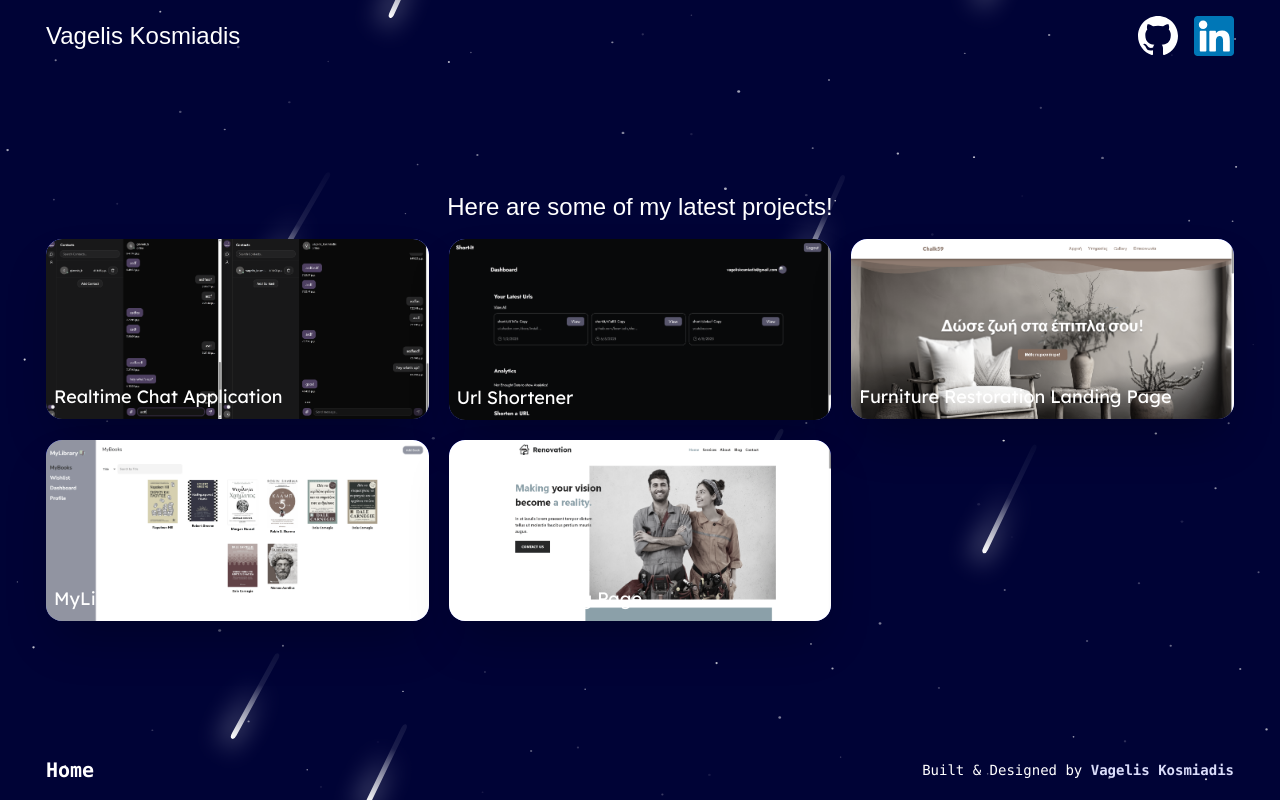
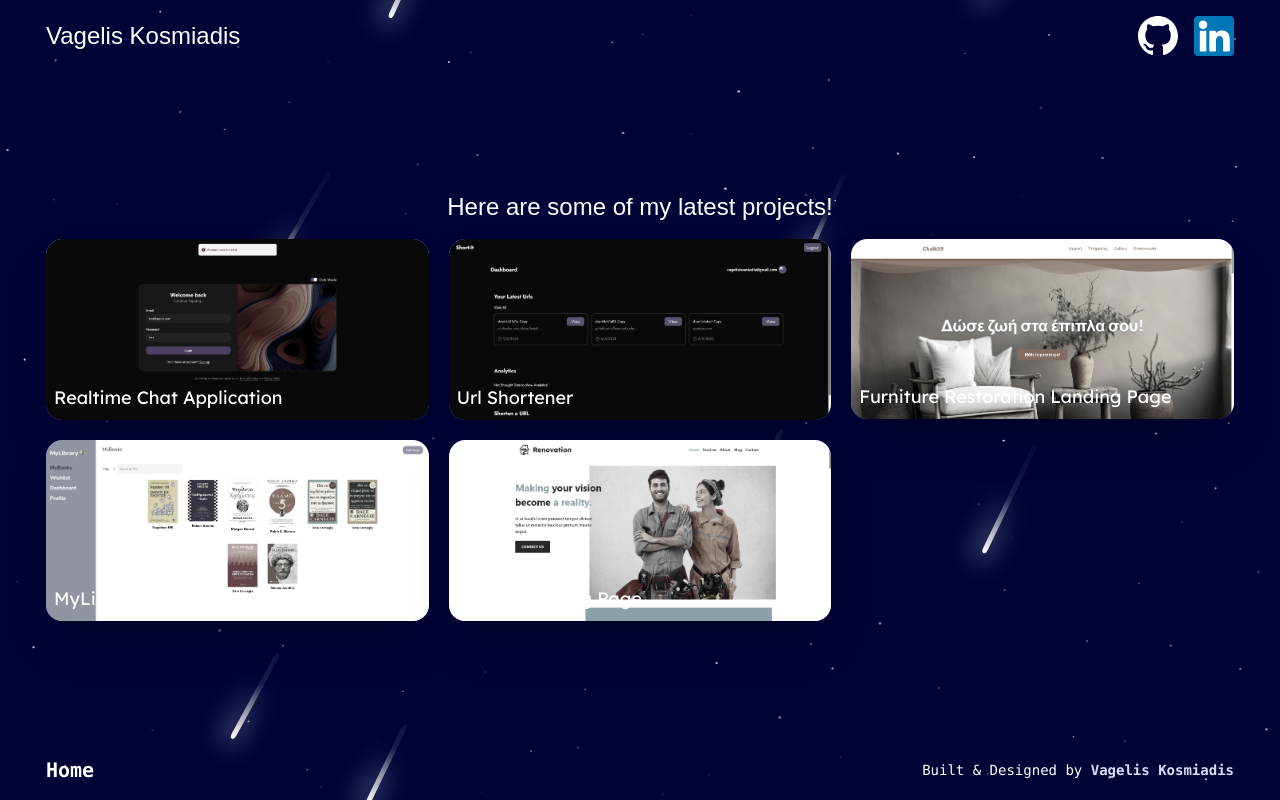
Before and after one commit to kosmiadis/portfolio-site, a React (Vite) app: page /projects in a window 1280 px wide. Built offline with nearby package versions, Linux system fonts and the light colour scheme; a web font is replaced by a local one.

Commit message:
Fixed images load errors

```diff
--- a/src/data/data.ts
+++ b/src/data/data.ts
@@ -38,7 +38,7 @@ export const APP_DATA: APP_DATA_TYPE = {
            title: 'Realtime Chat Application',
            description: 'A modern, full-stack realtime chat application featuring user authentication, live messaging, and online/offline presence detection. Built with Socket.IO for bi-directional communication and Radix UI for a polished interface, the app supports theming (light/dark mode), responsive design, and smooth user feedback through Sonner toasts. TanStack Query handles data fetching and caching, ensuring a seamless and reactive user experience. Users can send messages, see others’ online status in real time, and enjoy a sleek, highly interactive interface.',
            techStack: ['React.js', 'Node.js', 'Express.js', 'MongoDB', 'Typescript', 'Socket.io'],
-           featuredImg: '/src/assets/chat.png',
+           featuredImg: '/chat-app/chat_1.png',
            images: [
                '/chat-app/chat_1.png',
                '/chat-app/chat_2.png',
@@ -58,7 +58,7 @@ export const APP_DATA: APP_DATA_TYPE = {
             title: 'Url Shortener',
             description: 'A full-stack URL shortener application with real-time analytics and secure user interaction. Each generated URL includes detailed usage statistics visualized through interactive charts. Users can manage their links with visibility toggles, enabling or disabling access. The project emphasizes both frontend interactivity and backend security, incorporating features like JWT authentication and encrypted user data.',
             techStack: ['React.js', 'Node.js', 'Express.js', 'MongoDB', 'Typescript'],
-            featuredImg: '/src/assets/url.png',
+            featuredImg:'/url_shortener/url_1.png',
             images: [
                 '/url_shortener/url_1.png',
                 '/url_shortener/url_2.png',
@@ -82,7 +82,7 @@ export const APP_DATA: APP_DATA_TYPE = {
             title: 'Furniture Restoration Landing Page',
             description: 'A simple landing page built for a local furniture restoration business. Developed using EJS templating and Express.js, the site includes a functional contact form with real-time email validation and integrated email delivery via Nodemailer. This project emphasizes clean design for small business needs.',
             techStack: ['Express.js', 'EJS', 'Node.js'],
-            featuredImg: './src/assets/chalk59.png',
+            featuredImg: '/chalk59/chalk59_1.png',
             images: [
                 '/chalk59/chalk59_1.png',
                 '/chalk59/chalk59_2.png',
@@ -102,7 +102,7 @@ export const APP_DATA: APP_DATA_TYPE = {
             title: 'MyLibrary',
             description: 'A full-stack digital bookshelf where users can manage the books they own and track those they plan to buy in a dedicated wishlist section. The application features authentication, form validation, and persistent state using cookies. The frontend offers a responsive and animated UI built with NextUI and Framer Motion, while the backend ensures secure data handling and user authentication using JWT and encrypted credentials.',
             techStack: ['React.js', 'Node.js', 'Express.js', 'MongoDB'],
-            featuredImg: '/src/assets/library.png',
+            featuredImg: '/my_library/library_1.png',
             images: [
                 '/my_library/library_1.png',
                 '/my_library/library_2.png',
@@ -123,7 +123,7 @@ export const APP_DATA: APP_DATA_TYPE = {
             title: 'Simple Landing Page',
             description: 'A pixel-perfect recreation of a pre-built WordPress theme, developed to sharpen my CSS and UI implementation skills. The design was replicated using React and TailwindCSS, with state handled via Zustand.',
             techStack: ['React.js', 'TailwindCSS', 'Zustand'],
-            featuredImg: '/src/assets/renovation.png',
+            featuredImg: '/renovation_site/renovation_1.png',
             images: [
                 '/renovation_site/renovation_1.png',
                 '/renovation_site/renovation_2.png',
```
